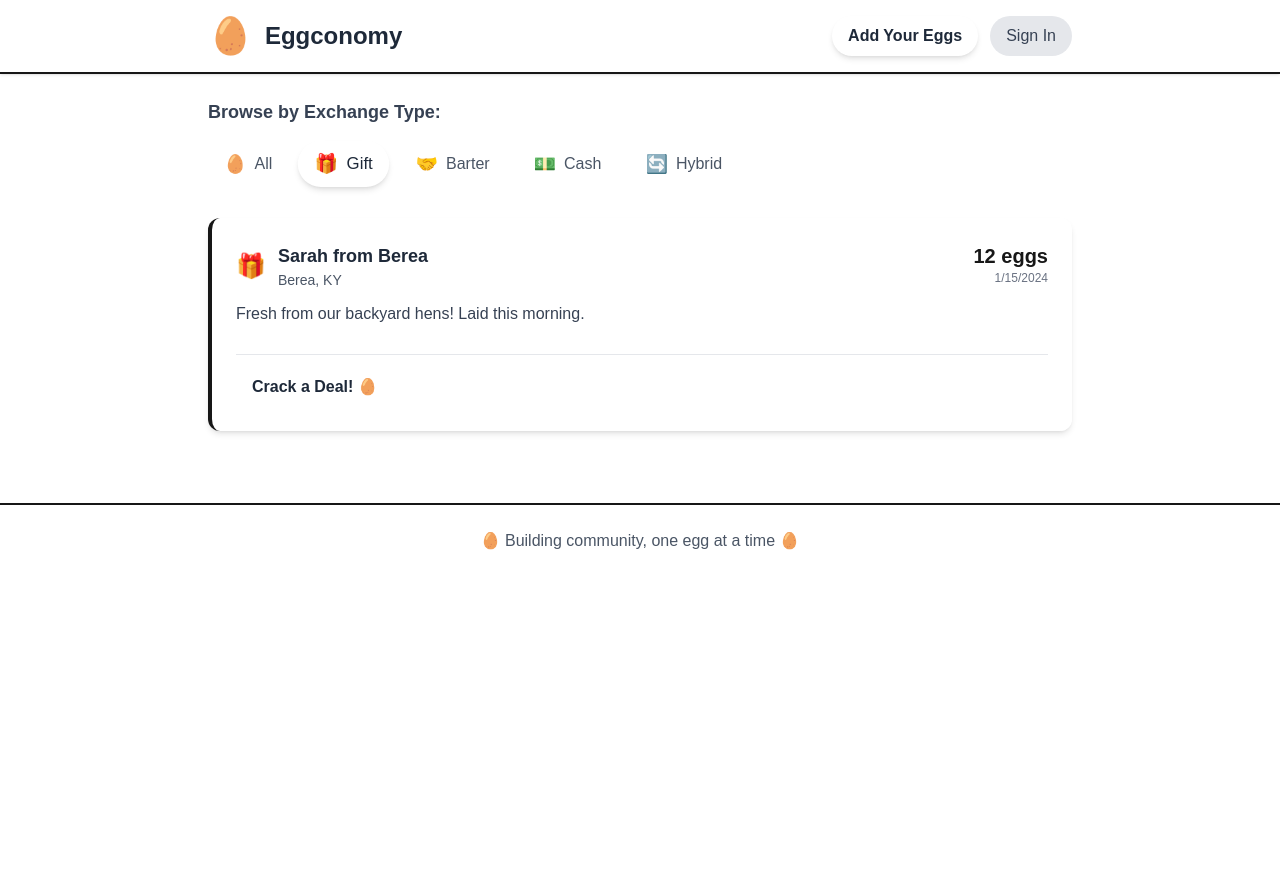
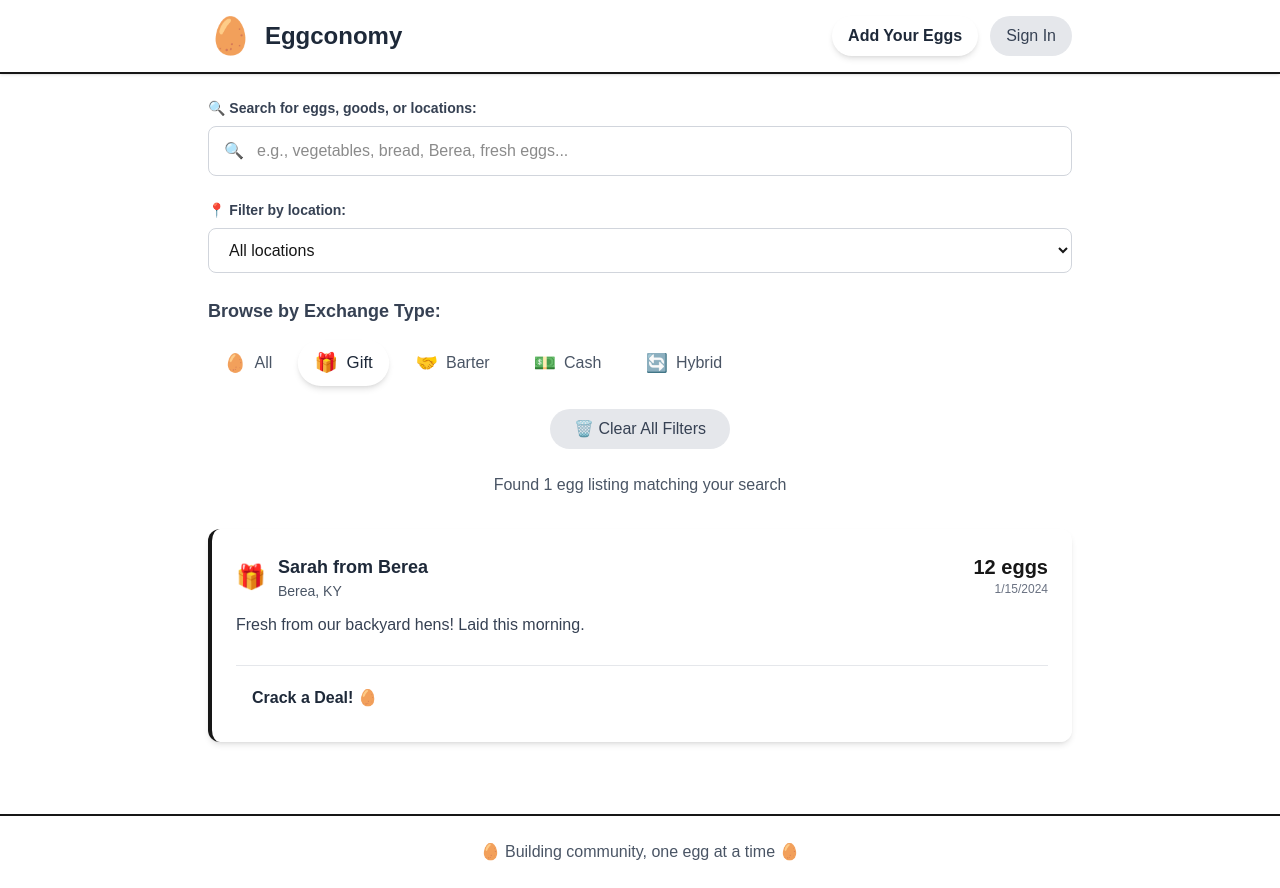
Before and after one commit to thefreshprinceofpakistan/yolk, a Next.js app: page / in a window 1280 px wide. Both pictures are taken after a click on the button "🎁 Gift". Before the commit the page ends 800 px from the top, so only its background shows below. Built offline with nearby package versions, Linux system fonts and the light colour scheme.

Commit message:
Add search functionality for goods and location

```diff
--- a/src/app/page.tsx
+++ b/src/app/page.tsx
@@ -61,6 +61,8 @@ export default function Home() {
   const [isLoading, setIsLoading] = useState(false);
   const [allListings, setAllListings] = useState(mockListings);
   const [userSession, setUserSession] = useState<{ name: string; isLoggedIn: boolean } | null>(null);
+  const [searchQuery, setSearchQuery] = useState('');
+  const [locationFilter, setLocationFilter] = useState('');
 
   // Load user session and listings from localStorage on component mount
   useEffect(() => {
@@ -87,9 +89,39 @@ export default function Home() {
     }
   }, []);
 
-  const filteredListings = filter === 'all'
-    ? allListings
-    : allListings.filter(listing => listing.exchangeType === filter);
+  // Get unique locations for filter dropdown
+  const uniqueLocations = Array.from(new Set(allListings.map(listing => listing.location))).sort();
+
+  // Filter listings based on search query, location, and exchange type
+  const filteredListings = allListings.filter(listing => {
+    // Exchange type filter
+    if (filter !== 'all' && listing.exchangeType !== filter) {
+      return false;
+    }
+
+    // Location filter
+    if (locationFilter && !listing.location.toLowerCase().includes(locationFilter.toLowerCase())) {
+      return false;
+    }
+
+    // Search query filter (searches in name, notes, barter items, and location)
+    if (searchQuery) {
+      const query = searchQuery.toLowerCase();
+      const searchableText = [
+        listing.name,
+        listing.notes,
+        listing.location,
+        listing.barterFor,
+        listing.suggestedCash
+      ].filter(Boolean).join(' ').toLowerCase();
+
+      if (!searchableText.includes(query)) {
+        return false;
+      }
+    }
+
+    return true;
+  });
 
   const getExchangeIcon = (type: string) => {
     switch (type) {
@@ -142,6 +174,12 @@ export default function Home() {
     setUserSession(null);
   };
 
+  const clearFilters = () => {
+    setSearchQuery('');
+    setLocationFilter('');
+    setFilter('all');
+  };
+
   return (
     <div className="min-h-screen bg-gradient-to-br from-yolk-light to-shell">
       {/* Header */}
@@ -187,8 +225,50 @@ export default function Home() {
 
       {/* Main Content */}
       <main className="max-w-4xl mx-auto px-4 py-6">
-        {/* Filter Buttons */}
-        <div className="mb-8">
+        {/* Search and Filters */}
+        <div className="mb-8 space-y-6">
+          {/* Search Bar */}
+          <div>
+            <label htmlFor="search" className="block text-sm font-fun font-semibold text-gray-700 mb-2">
+              🔍 Search for eggs, goods, or locations:
+            </label>
+            <div className="relative">
+              <input
+                type="text"
+                id="search"
+                value={searchQuery}
+                onChange={(e) => setSearchQuery(e.target.value)}
+                placeholder="e.g., vegetables, bread, Berea, fresh eggs..."
+                className="w-full px-4 py-3 pl-12 border border-gray-300 rounded-lg focus:ring-2 focus:ring-yolk focus:border-transparent font-fun"
+              />
+              <div className="absolute left-4 top-1/2 transform -translate-y-1/2 text-gray-400">
+                🔍
+              </div>
+            </div>
+          </div>
+
+          {/* Location Filter */}
+          <div>
+            <label htmlFor="location" className="block text-sm font-fun font-semibold text-gray-700 mb-2">
+              📍 Filter by location:
+            </label>
+            <select
+              id="location"
+              value={locationFilter}
+              onChange={(e) => setLocationFilter(e.target.value)}
+              className="w-full px-4 py-3 border border-gray-300 rounded-lg focus:ring-2 focus:ring-yolk focus:border-transparent font-fun"
+            >
+              <option value="">All locations</option>
+              {uniqueLocations.map(location => (
+                <option key={location} value={location}>
+                  {location}
+                </option>
+              ))}
+            </select>
+          </div>
+
+          {/* Exchange Type Filter */}
+          <div>
             <h2 className="text-lg font-fun font-semibold text-gray-700 mb-4">
               Browse by Exchange Type:
             </h2>
@@ -207,6 +287,31 @@ export default function Home() {
                   <span>{getExchangeLabel(type)}</span>
                 </button>
               ))}
+            </div>
+          </div>
+
+          {/* Clear Filters Button */}
+          {(searchQuery || locationFilter || filter !== 'all') && (
+            <div className="flex justify-center">
+              <button
+                onClick={clearFilters}
+                className="bg-gray-200 hover:bg-gray-300 text-gray-700 font-fun font-medium px-6 py-2 rounded-full transition-colors duration-200"
+              >
+                🗑️ Clear All Filters
+              </button>
+            </div>
+          )}
+
+          {/* Results Count */}
+          <div className="text-center">
+            <p className="font-fun text-gray-600">
+              Found {filteredListings.length} egg listing{filteredListings.length !== 1 ? 's' : ''}
+              {(searchQuery || locationFilter || filter !== 'all') && (
+                <span className="text-yolk-dark">
+                  {' '}matching your search
+                </span>
+              )}
+            </p>
           </div>
         </div>
 
@@ -312,11 +417,20 @@ export default function Home() {
           <div className="text-center py-12">
             <div className="text-6xl mb-4">🥚</div>
             <h3 className="text-xl font-fun font-semibold text-gray-600 mb-2">
-              No eggs found for this filter
+              No eggs found
             </h3>
-            <p className="text-gray-500 font-fun">
-              Try selecting a different exchange type or check back later!
+            <p className="text-gray-500 font-fun mb-4">
+              {searchQuery || locationFilter || filter !== 'all'
+                ? 'Try adjusting your search or filters!'
+                : 'Be the first to post some eggs!'
+              }
             </p>
+            <Link
+              href="/add"
+              className="bg-yolk hover:bg-yolk-dark text-gray-800 font-fun font-semibold px-6 py-3 rounded-full transition-colors duration-200 shadow-md inline-block"
+            >
+              Add Your Eggs! 🥚
+            </Link>
           </div>
         )}
       </main>
```
Lines whose indentation alone changed are shown as unchanged.
